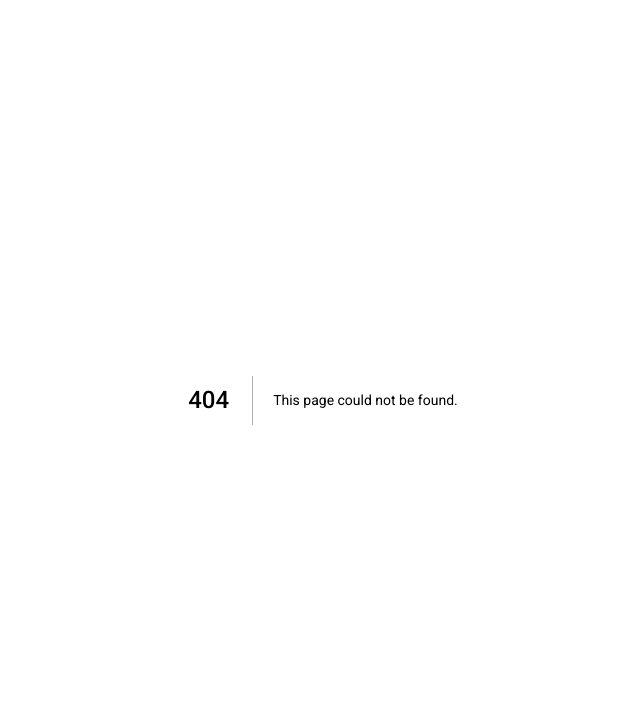
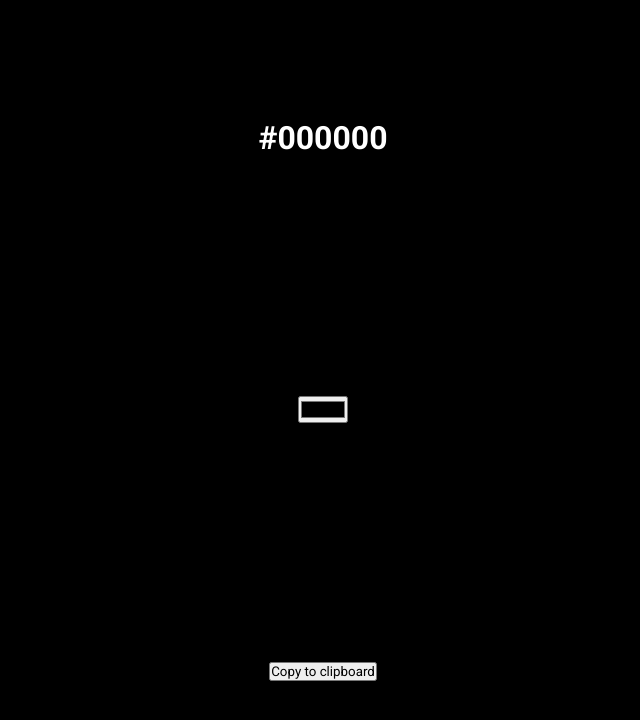
Before and after one commit to fellipeutaka/useful-tools, a Next.js app: page /tools/color-picker in a window 1280 px wide. Before the commit this address had no page. Shown: the top 720 px of the page, without its empty margins (317-957 px from the left). Built offline with nearby package versions, Linux system fonts and the light colour scheme.

Commit message:
* feat(*): Color picker;

```diff
--- /dev/null
+++ b/src/components/tools/ColorPicker.tsx
@@ -0,0 +1,32 @@
+import { styled } from "@useful-tools/stitches";
+import { useState } from "react";
+
+const Container = styled("main", {
+  width: "100%",
+  height: "100vh",
+  display: "grid",
+  placeItems: "center",
+});
+
+export default function ColorPicker() {
+  const [color, setColor] = useState("#000000");
+
+  function handleCopyColorToClipboard() {
+    navigator.clipboard.writeText(color);
+    // toast.success('Copied!')
+  }
+
+  return (
+    <Container>
+      <h1>{color}</h1>
+      <input
+        type="color"
+        value={color}
+        onChange={(e) => setColor(e.target.value)}
+      />
+      <button type="button" onClick={handleCopyColorToClipboard}>
+        Copy to clipboard
+      </button>
+    </Container>
+  );
+}
--- a/src/pages/index.tsx
+++ b/src/pages/index.tsx
@@ -14,6 +14,7 @@ export default function Home() {
         <h1>Hello World</h1>
         <Link href="/tools/qr-code">QR Code</Link>
         <Link href="/tools/random-color">Random Color</Link>
+        <Link href="/tools/color-picker">Color Picker</Link>
       </main>
     </Layout>
   );
--- /dev/null
+++ b/src/pages/tools/color-picker.tsx
@@ -0,0 +1,16 @@
+import Layout from "@useful-tools/components/Layout";
+import ColorPickerComponent from "@useful-tools/components/tools/ColorPicker";
+
+const seo = {
+  title: "Color Picker | Useful Tools",
+  description: "The best and usefuls just for you",
+  keywords: "tools, useful",
+};
+
+export default function ColorPicker() {
+  return (
+    <Layout seo={seo}>
+      <ColorPickerComponent />
+    </Layout>
+  );
+}
```
